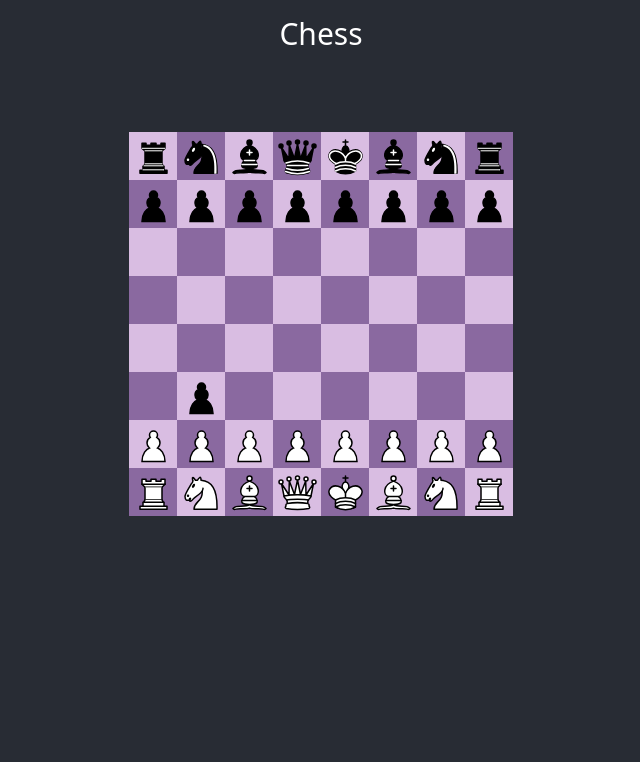
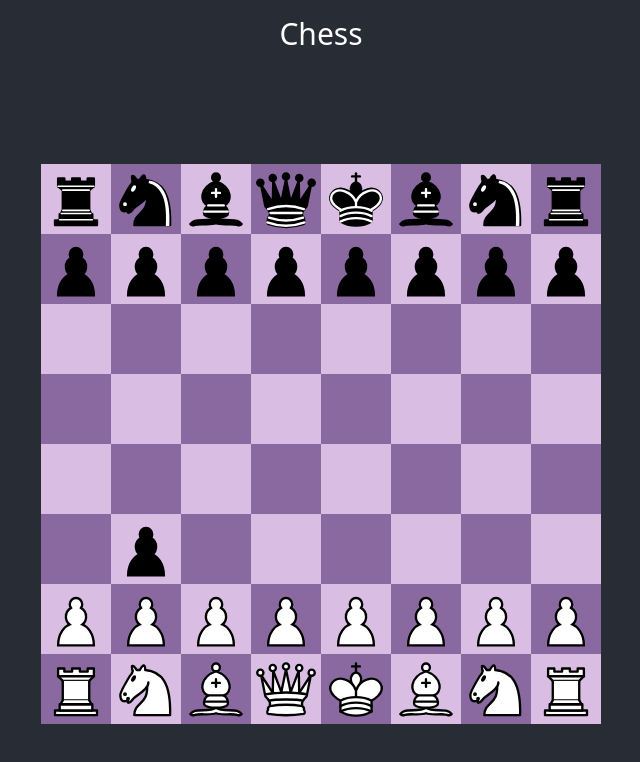
Before and after one commit to sebada001/chess-react, a React (Vite) app: page / in a window 1280 px wide. Shown: the top 762 px of the page, without its empty margins (319-959 px from the left). Built offline with nearby package versions, Linux system fonts and the light colour scheme.

Commit message:
game component and display eaten pieces

```diff
--- a/src/App.jsx
+++ b/src/App.jsx
@@ -3,7 +3,7 @@ import Game from "./components/Game";
 
 function App() {
   return (
-    <div className="flex min-h-screen flex-col items-center space-y-16 bg-[#282c34] text-center selection:bg-green-900 ">
+    <div className="flex min-h-screen flex-col items-center space-y-4 bg-[#282c34] text-center selection:bg-green-900 ">
       <header className="my-4 text-3xl text-white">Chess</header>
       <Game />
     </div>
--- a/src/components/Game.jsx
+++ b/src/components/Game.jsx
@@ -4,6 +4,7 @@ import React, { useState } from "react";
 
 export default function Game() {
   const [currentPlayer, setCurrentPlayer] = useState(whitePlayer);
+  const [eatenPieces, setEatenPieces] = useState([]);
 
   const switchTurns = () => {
     let newPlayer =
@@ -11,5 +12,29 @@ export default function Game() {
     setCurrentPlayer(newPlayer);
   };
 
-  return <Gameboard currentPlayer={currentPlayer} switchTurns={switchTurns} />;
+  return (
+    <div className="flex flex-col">
+      <div className="my-2 flex min-h-[4em] w-[70vh] items-center justify-between">
+        <div className="flex grow items-center justify-start">
+          {eatenPieces
+            .filter((pie) => pie.color === "white")
+            .map((p) => {
+              return <img src={p.image} className="w-[8%]"></img>;
+            })}
+        </div>
+      </div>
+      <Gameboard
+        currentPlayer={currentPlayer}
+        switchTurns={switchTurns}
+        setEatenPieces={setEatenPieces}
+      />
+      <div className="my-2 flex grow items-center justify-start">
+        {eatenPieces
+          .filter((pie) => pie.color === "black")
+          .map((p) => {
+            return <img src={p.image} className="w-[8%]"></img>;
+          })}
+      </div>
+    </div>
+  );
 }
--- a/src/components/Gameboard.jsx
+++ b/src/components/Gameboard.jsx
@@ -7,7 +7,7 @@ classicPlacement(gameboard);
 
 export default function Gameboard(props) {
   const [board, setBoard] = useState(gameboard);
-  const { switchTurns, currentPlayer } = props;
+  const { switchTurns, currentPlayer, setEatenPieces } = props;
   const [currentPiece, setCurrentPiece] = useState();
 
   const clearHighlights = () => {
@@ -33,9 +33,14 @@ export default function Gameboard(props) {
     if (spot.highlight !== "highlight") return;
 
     let boardCopy = { ...board };
+    if (boardCopy[coord].piece !== "") {
+      setEatenPieces((prev) => [...prev, boardCopy[coord].piece]);
+    }
     boardCopy[coord].piece = currentPiece;
     boardCopy[currentPiece.coord].piece = "";
+
     currentPiece.coord = spot.coord;
+    currentPiece.startingPosition = false;
 
     setBoard(boardCopy);
     setCurrentPiece(undefined);
@@ -44,7 +49,7 @@ export default function Gameboard(props) {
   };
 
   return (
-    <div className="gameboard flex h-[30vw] w-[30vw] bg-neutral-100">
+    <div className="gameboard flex h-[70vh] w-[70vh] bg-neutral-100">
       {boardArrays.map((arr, ind) => {
         return (
           <div
--- a/src/components/Piece.jsx
+++ b/src/components/Piece.jsx
@@ -1,4 +1,4 @@
-import React, { useState } from "react";
+import React from "react";
 import { calculateMoves } from "../pieces/Pawn";
 
 export default function Piece(props) {
@@ -29,7 +29,7 @@ export default function Piece(props) {
     <div className={`${spot.piece.image}`}>
       {
         <img
-          className="flex h-3/4 basis-0"
+          className="flex w-[4.5rem]"
           src={`${spot.piece.image}`}
           onClick={() => handlePlay(spot.piece, board)}
         ></img>
```
